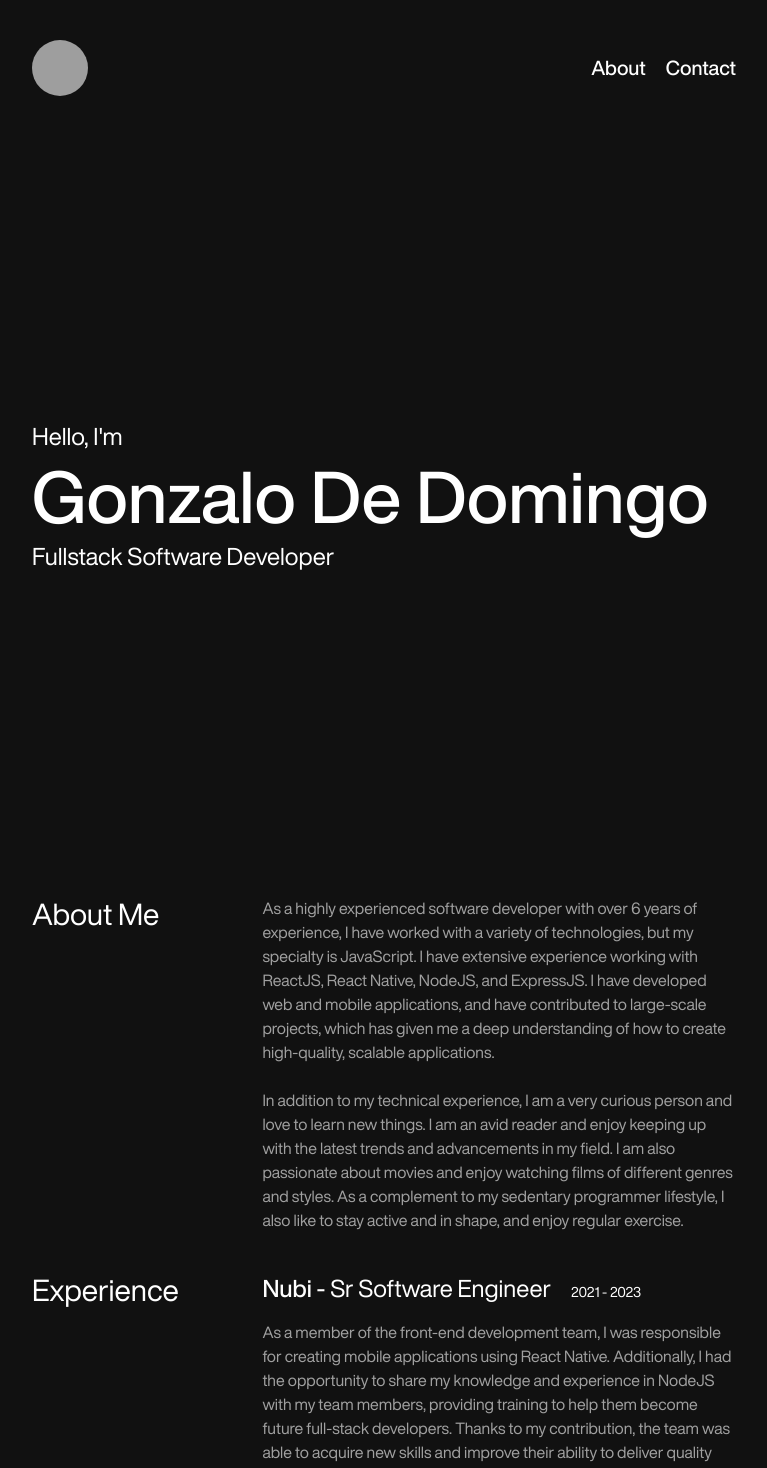
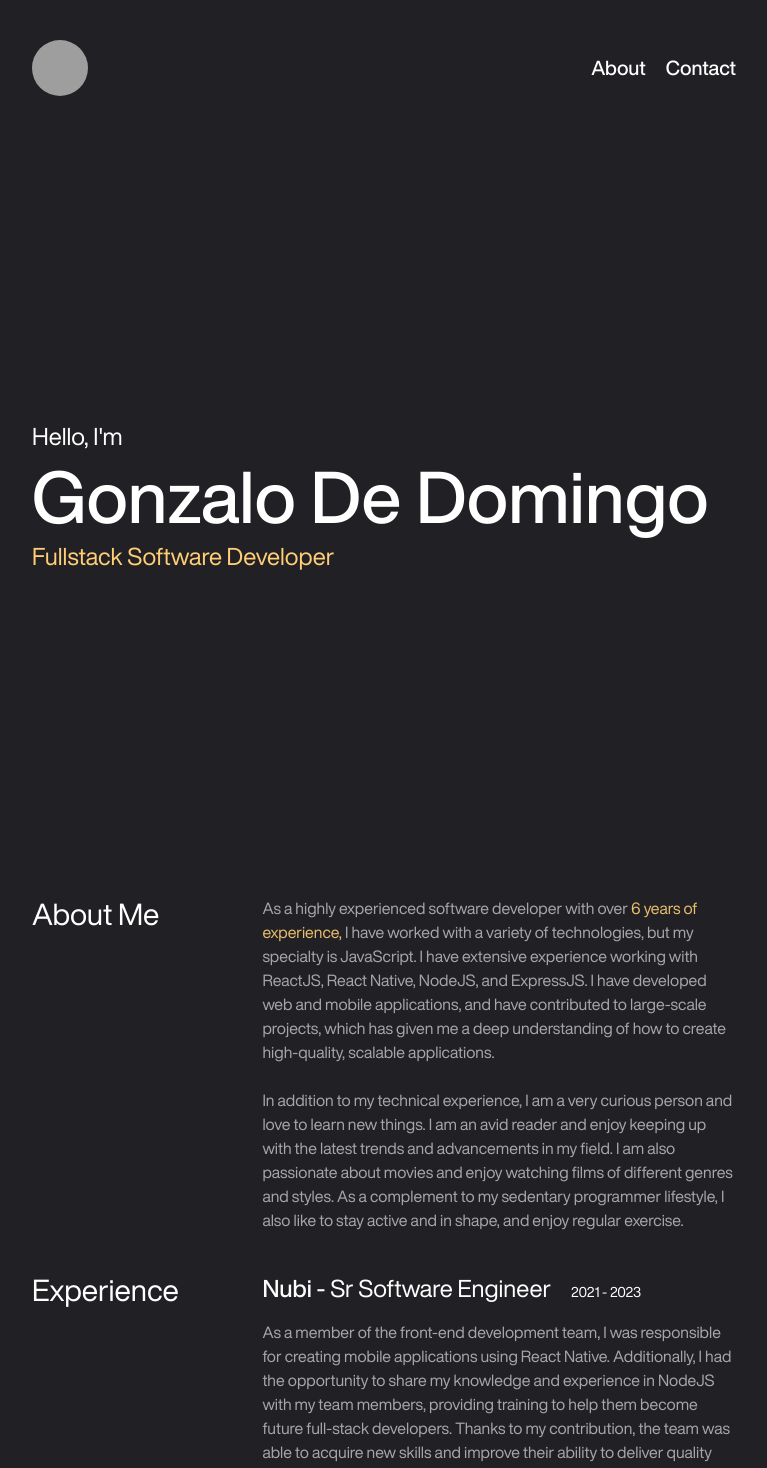
Before and after one commit to gonzaldd/my-portfolio, a React (Vite) app: page / in a window 1280 px wide. Shown: the top 1468 px of the page, without its empty margins (256-1023 px from the left). Built offline with nearby package versions, Linux system fonts and the light colour scheme; grey boxes are pictures that could not be loaded.

Commit message:
add highlight color

```diff
--- a/src/css/App.css
+++ b/src/css/App.css
@@ -1,7 +1,8 @@
 :root {
   --primary-color: #393939;
-  --background-color: #111111;
+  --background-color: #212125;
   --secondary-color: white;
+  --highlight-color: #ffce76;
   --main-font: 'HelveticaNowDisplay';
 }
 
--- a/src/pages/aboutMe.jsx
+++ b/src/pages/aboutMe.jsx
@@ -27,8 +27,14 @@ const AboutMe = () => {
           <p className="text-3xl whitespace-pre">{t('TITLE')}</p>
         </div>
         <div className="flex-1">
-          <p className="text-base font-light opacity-60 break-words">
-            {t('DESCRIPTION_1')}
+          <p>
+            <span className="text-base font-light opacity-60 break-words">
+              {t('DESCRIPTION_1_A')}
+            </span>
+            <span className="text-highlight-color opacity-90">
+              {t('DESCRIPTION_1_B')}
+            </span>
+            <span className="opacity-60">{t('DESCRIPTION_1_C')}</span>
           </p>
           <br />
           <p className="text-base font-light opacity-60 break-words">
--- a/src/pages/home.jsx
+++ b/src/pages/home.jsx
@@ -13,7 +13,9 @@ function Home() {
         <p className="text-5xl sm:text-6xl lg:text-7xl font-medium">
           {t('MY_NAME')}
         </p>
-        <p className="sm:text-2xl font-light mt-2">{t('ROLE')}</p>
+        <p className="sm:text-2xl font-light mt-2 text-highlight-color">
+          {t('ROLE')}
+        </p>
       </div>
     </section>
   )
--- a/src/pages/notFound.jsx
+++ b/src/pages/notFound.jsx
@@ -1,8 +1,8 @@
-import { useRouteError, useNavigate } from 'react-router-dom'
+//import { useRouteError, useNavigate } from 'react-router-dom'
 import { useTranslation } from 'react-i18next'
 
 export default function ErrorPage() {
-  const error = useRouteError()
+  //const error = useRouteError()
   const navigate = useNavigate()
   const { t } = useTranslation('404')
 
--- a/src/utils/translations/translations.json
+++ b/src/utils/translations/translations.json
@@ -16,9 +16,10 @@
       "TITLE": "About Me",
       "EXPERIENCE_TITLE": "Experience",
       "EDUCATION_TITLE": "Education",
-      "DESCRIPTION_1": "As a highly experienced software developer with over 6 years of experience, I have worked with a variety of technologies, but my specialty is JavaScript. I have extensive experience working with ReactJS, React Native, NodeJS, and ExpressJS. I have developed web and mobile applications, and have contributed to large-scale projects, which has given me a deep understanding of how to create high-quality, scalable applications.",
+      "DESCRIPTION_1_A": "As a highly experienced software developer with over ",
+      "DESCRIPTION_1_B": "6 years of experience, ",
+      "DESCRIPTION_1_C": "I have worked with a variety of technologies, but my specialty is JavaScript. I have extensive experience working with ReactJS, React Native, NodeJS, and ExpressJS. I have developed web and mobile applications, and have contributed to large-scale projects, which has given me a deep understanding of how to create high-quality, scalable applications.",
       "DESCRIPTION_2": "In addition to my technical experience, I am a very curious person and love to learn new things. I am an avid reader and enjoy keeping up with the latest trends and advancements in my field. I am also passionate about movies and enjoy watching films of different genres and styles. As a complement to my sedentary programmer lifestyle, I also like to stay active and in shape, and enjoy regular exercise.",
-      "DESCRIPTION_3": "My combination of technical skills and intellectual curiosity makes me a highly skilled software developer, capable of tackling any challenge that comes my way. Additionally, my varied interests and love of continuous learning enable me to bring different perspectives and skills to any team or project I'm involved in. If you're looking for a highly skilled and curious software developer, feel free to get in touch with me!",
       "DOWNLOAD_CV": "Download Resume",
       "CONTACT_ME": "Contact me"
     },
@@ -51,9 +52,11 @@
       "TITLE": "Sobre mí",
       "EXPERIENCE_TITLE": "Experiencia",
       "EDUCATION_TITLE": "Educación",
-      "DESCRIPTION_1": "Como desarrollador de software con más de 6 años de experiencia, he trabajado con una variedad de tecnologías, pero mi especialidad es JavaScript. He desarrollado aplicaciones web y móviles, y he contribuido a proyectos de gran escala, lo que me ha dado una comprensión profunda de cómo crear aplicaciones de alta calidad y escalables.",
+      "DESCRIPTION_1_A": "Como desarrollador de software con más ",
+      "DESCRIPTION_1_B": "de 6 años de experiencia, ",
+      "DESCRIPTION_1_C":"he trabajado con una variedad de tecnologías, pero mi especialidad es JavaScript. He desarrollado aplicaciones web y móviles, y he contribuido a proyectos de gran escala, lo que me ha dado una comprensión profunda de cómo crear aplicaciones de alta calidad y escalables.",
       "DESCRIPTION_2": "Mi combinación de habilidades técnicas y curiosidad intelectual me convierte en un desarrollador de software altamente capacitado, capaz de abordar cualquier desafío que se presente. Además, mis intereses variados y mi amor por el aprendizaje continuo me permiten aportar diferentes perspectivas y habilidades a cualquier equipo o proyecto en el que me involucre.",
-      "DOWNLOAD_CV": "Descargar CV"
+      "DOWNLOAD_CV": "Mira mi CV"
     },
     "PORTFOLIO": {
       "TITLE": "Projectos",
--- a/tailwind.config.cjs
+++ b/tailwind.config.cjs
@@ -7,7 +7,8 @@ module.exports = {
       colors: {
         "primary-color": "var(--primary-color)",
         "background-color": "var(--background-color)",
-        "secondary-color": "var(--secondary-color)"
+        "secondary-color": "var(--secondary-color)",
+        "highlight-color": "var(--highlight-color)"
       }
     }, screens: {
       xs: '320px',
```
